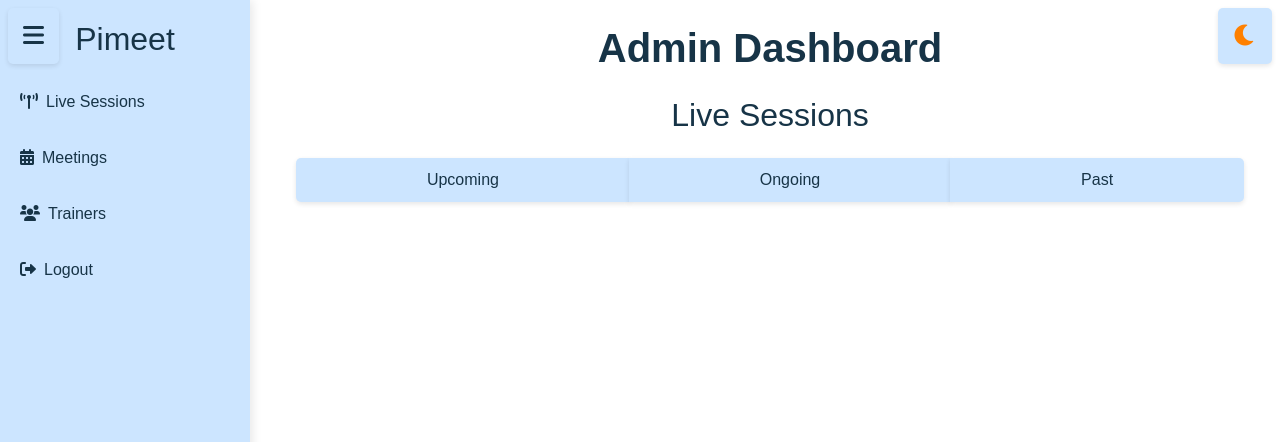
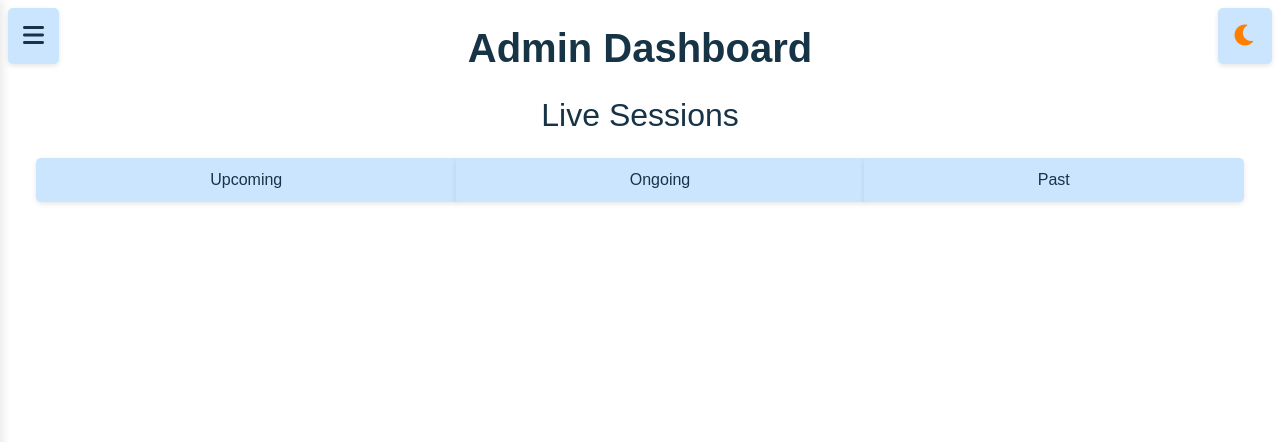
Before and after one commit to niharikagoyal/Pimeet, a Flask app: page /admin_dashboard in a window 1280 px wide, after a click on "Live Sessions". Shown: the top 442 px of the page. Run offline with Flask 3, Linux system fonts and the light colour scheme; data comes from the database, SQL or seed files in the repository; both versions use the stored data as it was after the commit; parts of the project's set-up code (start-up, migrations or seed data) failed here and were passed over; some libraries are stand-ins or nearby versions.

Commit message:
css & js changed commit

```diff
--- a/static/css/admin_dashboard.css
+++ b/static/css/admin_dashboard.css
@@ -19,7 +19,9 @@
     flex-direction: column;
     gap: 15px;
 }
-
+.navigation-meetings{
+    z-index: -1;
+}
 .live-card {
     border-radius: 10px;
     overflow: hidden;
--- a/static/js/admin_dashboard.js
+++ b/static/js/admin_dashboard.js
@@ -46,6 +46,7 @@
     document.getElementById('live-upcoming').style.display = 'none';
     document.getElementById('live-ongoing').style.display = 'none';
     document.getElementById('live-past').style.display = 'none';
+
 
     // Show the selected subsection
     document.getElementById('live-' + subsection).style.display = 'block';
@@ -151,7 +152,8 @@
             section.classList.add('hidden');
         }
     });
-
+    sidebar.classList.toggle('closed');
+    content.classList.toggle('shifted');
     const target = document.getElementById(sectionId);
     if (target) {
         target.classList.remove('hidden');
--- a/static/js/trainer_dashboard.js
+++ b/static/js/trainer_dashboard.js
@@ -22,6 +22,8 @@
     const sections = document.querySelectorAll('.content > div');
     sections.forEach(section => section.classList.add('hidden'));
     document.getElementById(sectionId)?.classList.remove('hidden');
+    document.getElementById('sidebar').classList.toggle('closed');
+    document.getElementById('content').classList.toggle('shifted');
 }
 
 // Sidebar submenu toggle
--- a/static/js/user_dashboard.js
+++ b/static/js/user_dashboard.js
@@ -45,7 +45,10 @@
     const sections = document.querySelectorAll('.content > div');
     sections.forEach(section => section.classList.add('hidden'));
     document.getElementById(sectionId).classList.remove('hidden');
+    sidebar.classList.toggle('closed');
+    content.classList.toggle('shifted');
 }
+
 
 document.getElementById("profileToggle").onclick = function () {
     document.getElementById("profileModal").style.display = "block";
--- a/templates/admindashboard.html
+++ b/templates/admindashboard.html
@@ -175,7 +175,7 @@
     <h2 class="text-center mb-4">Live Sessions</h2>
 
     <!-- Navigation Buttons for Subsections -->
-    <div class="btn-group mb-4 d-flex justify-content-center" role="group">
+    <div class="btn-group mb-4 d-flex justify-content-center navigation-meetings" role="group">
         <button class="btn btn-outline-primary" onclick="showLiveSubsection('upcoming')">Upcoming</button>
         <button class="btn btn-outline-primary" onclick="showLiveSubsection('ongoing')">Ongoing</button>
         <button class="btn btn-outline-primary" onclick="showLiveSubsection('past')">Past</button>
```
Also changed, not shown: pimeet.db.
